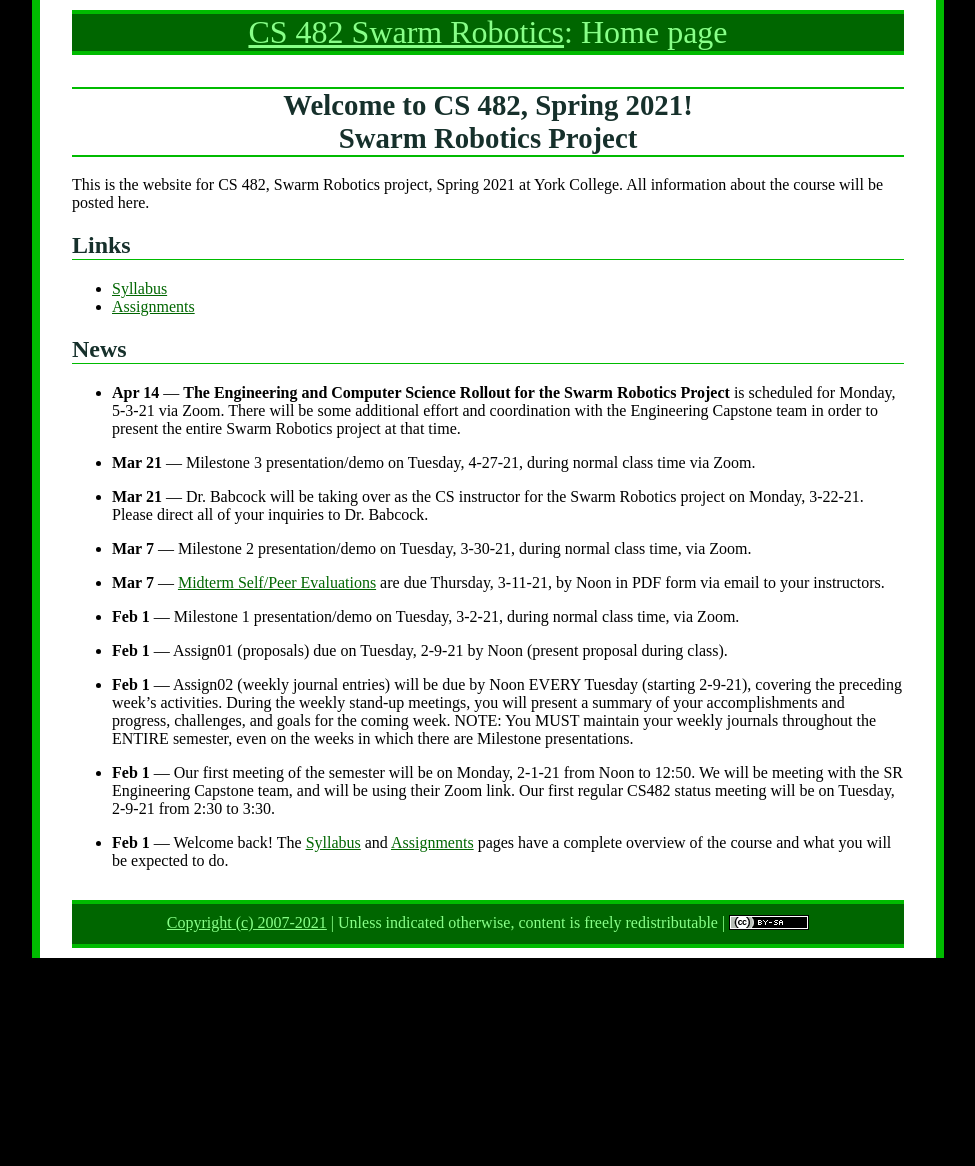
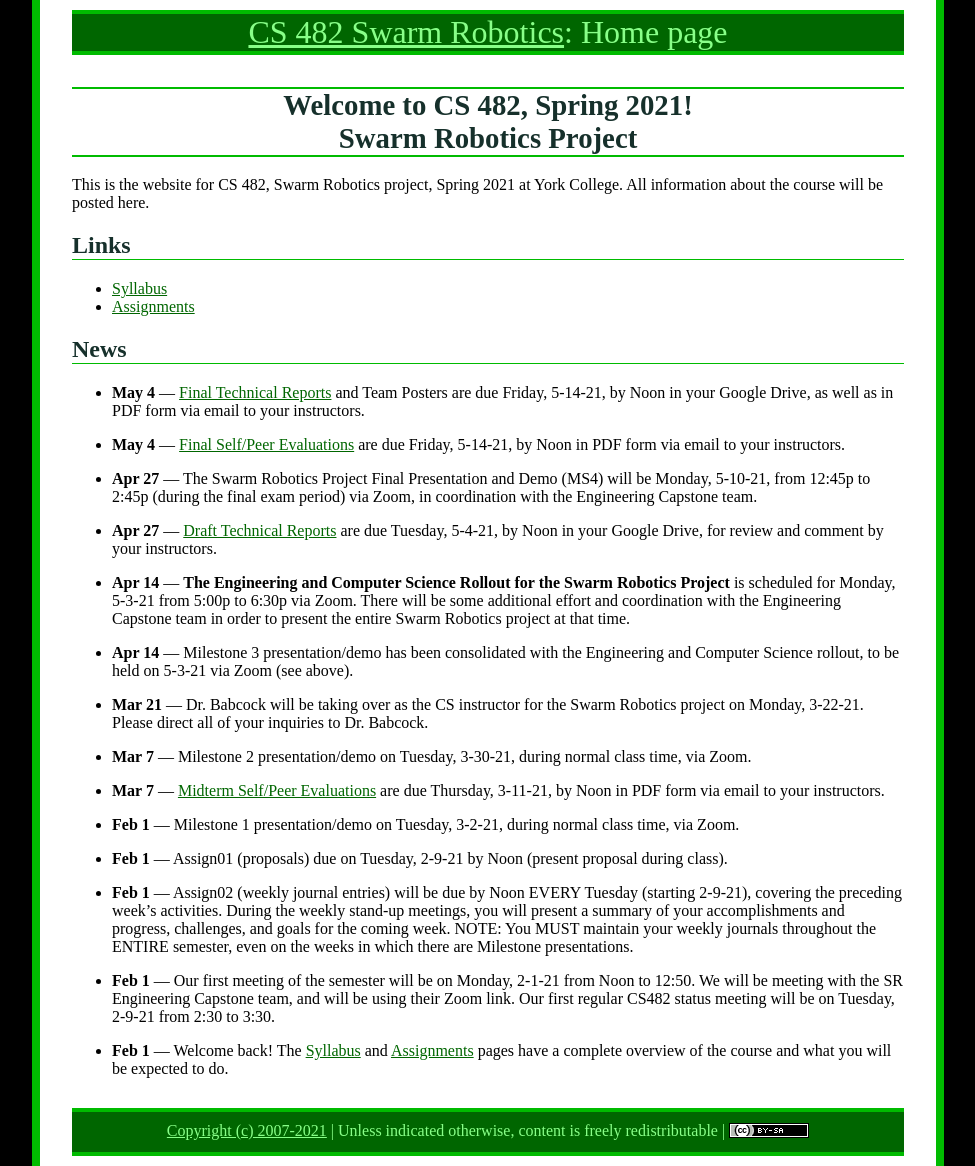
Before and after one commit to ycpcs/cs482-spring2021-SR, a Jekyll site: the page built from index.md, in a window 1280 px wide. Shown: the whole page, without its empty margins (152-1127 px from the left). Built offline with Jekyll 4.4.1, drawn with Linux system fonts in a browser that asks for light colours; before the commit the page ends 958 px from its top, so only the background shows below that.

Commit message:
updates to schedule

```diff
--- a/assign/index.md
+++ b/assign/index.md
@@ -17,9 +17,9 @@ Assignment | Due
 [Assign03: Milestone 1](assign03.html) | Tuesday, 3-2-2021 (during class period via Zoom)
 [Assign04: Milestone 2](assign04.html) | Tuesday, 3-30-2021 (during class period via Zoom)
 [Midterm Peer Evaluations](PeerEval-SwarmRobotics-Sp21-midterm.pdf) | Saturday, 4-3-21 (by Noon in PDF form via email)
-[Assign05: Milestone 3](assign05.html) | Tuesday, 4-27-2021 (during class period via Zoom)
+[Assign05: Milestone 3](assign05.html) | Monday, 5-3-2021 (5:00p to 6:30p) via Zoom, as part of the Engineering and Computer Science Rollout, in conjuction with the Engineering Capstone team
 [Assign06: Draft Technical Report](assign06.html) | Tuesday, 5-4-2021 (by Noon in your Google Drive)
-[Assign06: Milestone 4](assign06.html) | Tuesday, 5-11-2021 (5:00p to 7:00p via Zoom)
+[Assign06: Milestone 4](assign06.html) | Monday, 5-10-2021 (5:00p to 7:00p) via Zoom, in conjunction with the Engineering Capstone team
 [Assign06: Final Technical Report and Team Posters](assign06.html) | Friday, 5-14-2021 (by Noon in PDF form in your Google Drive and via email)
 [Final Peer Evaluations](PeerEval-SwarmRobotics-Sp21-final.pdf) | Friday, 5-14-2021 (by Noon in PDF form via email)
 
--- a/index.md
+++ b/index.md
@@ -16,20 +16,19 @@ All information about the course will be posted here.
 ## News
 
 <!--
+-->
 
 * **May 4** &mdash; [Final Technical Reports](./assign/finalreport.html) and Team Posters are due Friday, 5-14-21, by Noon in your Google Drive, as well as in PDF form via email to your instructors.
 
 * **May 4** &mdash; [Final Self/Peer Evaluations](./assign/PeerEval-SwarmRobotics-Sp21-final.pdf) are due Friday, 5-14-21, by Noon in PDF form via email to your instructors.
 
-* **Apr 27** &mdash; The Swarm Robotics Project Final Presentation and Demo (MS4) will be Tuesday, 5-11-21, from 5:00pm to 7:00pm via Zoom, in coordinatio with the Engienering Capstone team.  As far as we know, this will be a virtual event, present via Zoom.
+* **Apr 27** &mdash; The Swarm Robotics Project Final Presentation and Demo (MS4) will be Monday, 5-10-21, from 12:45p to 2:45p (during the final exam period) via Zoom, in coordination with the Engineering Capstone team.
 
 * **Apr 27** &mdash; [Draft Technical Reports](./assign/finalreport.html) are due Tuesday, 5-4-21, by Noon in your Google Drive, for review and comment by your instructors.
 
--->
+* **Apr 14** &mdash; **The Engineering and Computer Science Rollout for the Swarm Robotics Project** is scheduled for Monday, 5-3-21 from 5:00p to 6:30p via Zoom.  There will be some additional effort and coordination with the Engineering Capstone team in order to present the entire Swarm Robotics project at that time.
 
-* **Apr 14** &mdash; **The Engineering and Computer Science Rollout for the Swarm Robotics Project** is  scheduled for Monday, 5-3-21 via Zoom.  There will be some additional effort and coordination with the Engineering Capstone team in order to present the entire Swarm Robotics project at that time.
-
-* **Mar 21** &mdash; Milestone 3 presentation/demo on Tuesday, 4-27-21, during normal class time via Zoom.
+* **Apr 14** &mdash; Milestone 3 presentation/demo has been consolidated with the Engineering and Computer Science rollout, to be held on 5-3-21 via Zoom (see above).
 
 * **Mar 21** &mdash; Dr. Babcock will be taking over as the CS instructor for the Swarm Robotics project on Monday, 3-22-21.  Please direct all of your inquiries to Dr. Babcock.
 
```
